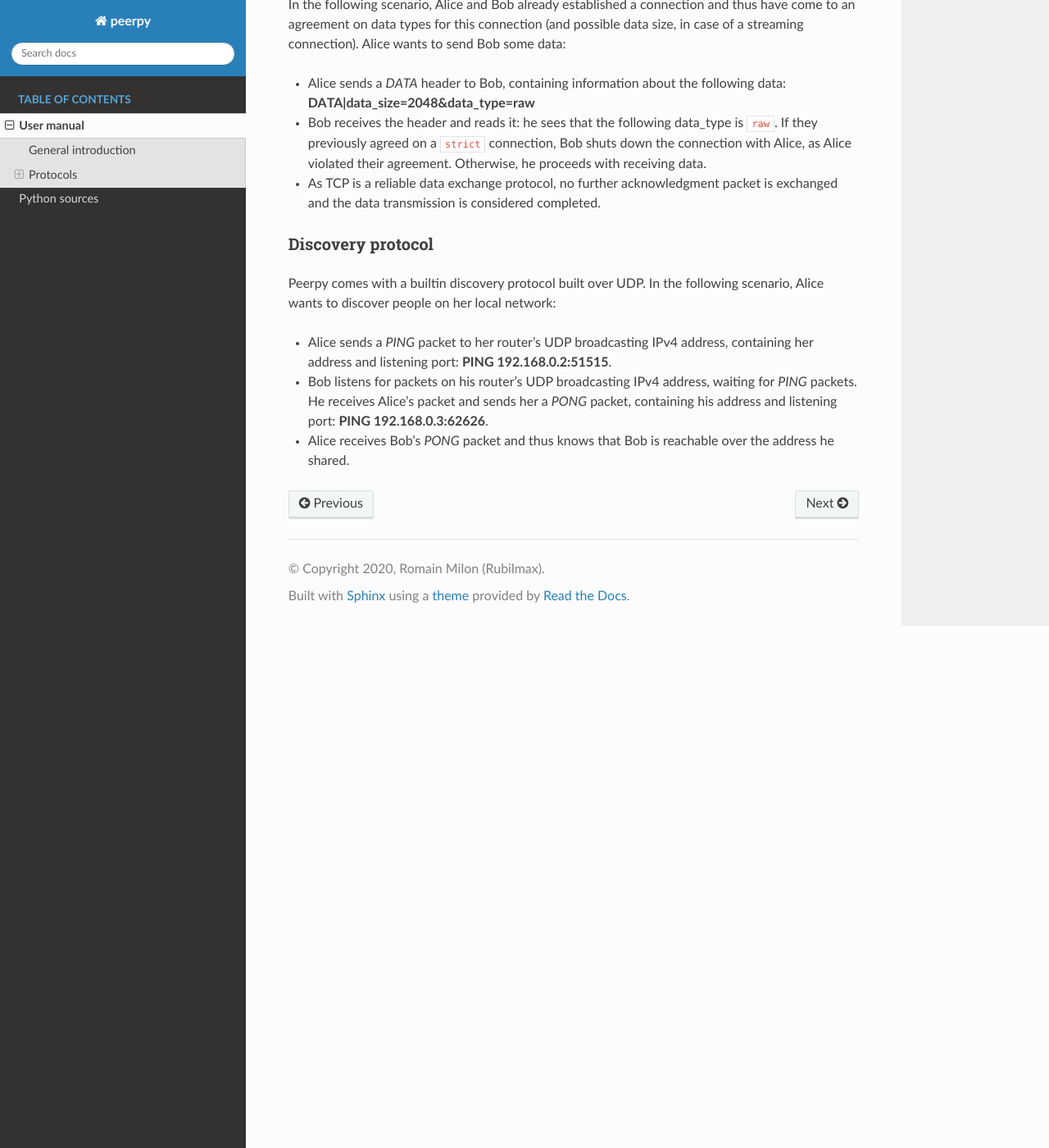
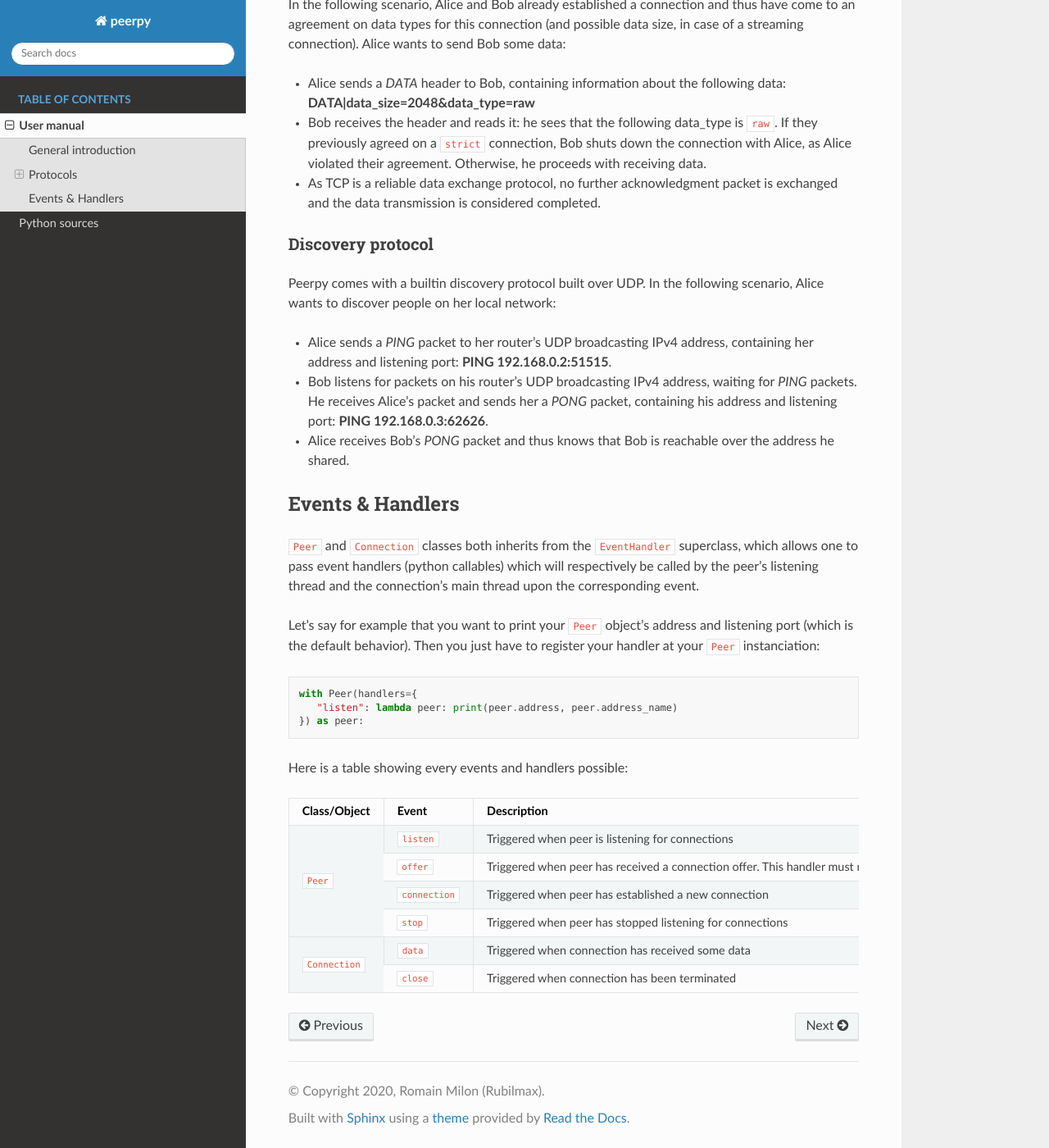
Before and after one commit to Rubilmax/peerpy, a Sphinx documentation site: the page built from docs/user_manual.rst, in a window 1280 px wide and 1400 px high, scrolled down 1268 px. Shown: the whole window at 82% size. Built offline with Sphinx 7.4.7 and the Read the Docs theme 2.0.0, drawn with Linux system fonts in a browser that asks for light colours.

Commit message:
Filled docs

```diff
--- a/docs/user_manual.rst
+++ b/docs/user_manual.rst
@@ -52,3 +52,33 @@ Peerpy comes with a builtin discovery protocol built over UDP. In the following
 * Alice sends a *PING* packet to her router's UDP broadcasting IPv4 address, containing her address and listening port: **PING 192.168.0.2:51515**.
 * Bob listens for packets on his router's UDP broadcasting IPv4 address, waiting for *PING* packets. He receives Alice's packet and sends her a *PONG* packet, containing his address and listening port: **PING 192.168.0.3:62626**.
 * Alice receives Bob's *PONG* packet and thus knows that Bob is reachable over the address he shared.
+
+Events & Handlers
+*****************
+
+:code:`Peer` and :code:`Connection` classes both inherits from the :code:`EventHandler` superclass, which allows one to pass event handlers (python callables) which will respectively be called by the peer's listening thread and the connection's main thread upon the corresponding event.
+
+Let's say for example that you want to print your :code:`Peer` object's address and listening port (which is the default behavior). Then you just have to register your handler at your :code:`Peer` instanciation::
+
+   with Peer(handlers={
+      "listen": lambda peer: print(peer.address, peer.address_name)
+   }) as peer:
+
+Here is a table showing every events and handlers possible:
+
++--------------------+--------------------+------------------------------------------------------------------------------------+----------------------------------+
+| Class/Object       | Event              | Description                                                                        | Arguments                        |
++====================+====================+====================================================================================+==================================+
+|                    | :code:`listen`     | Triggered when peer is listening for connections                                   | The listening peer               |
++                    +--------------------+------------------------------------------------------------------------------------+----------------------------------+
+|                    | :code:`offer`      | Triggered when peer has received a connection offer.                               | The connection to accept or deny |
+|                    |                    | This handler must return a boolean indicating whether to accept or deny the offer. |                                  |
++ :code:`Peer`       +--------------------+------------------------------------------------------------------------------------+----------------------------------+
+|                    | :code:`connection` | Triggered when peer has established a new connection                               | The connection established       |
++                    +--------------------+------------------------------------------------------------------------------------+----------------------------------+
+|                    | :code:`stop`       | Triggered when peer has stopped listening for connections                          | The peer that have stopped       |
++--------------------+--------------------+------------------------------------------------------------------------------------+----------------------------------+
+|                    | :code:`data`       | Triggered when connection has received some data                                   | The data received                |
++ :code:`Connection` +--------------------+------------------------------------------------------------------------------------+----------------------------------+
+|                    | :code:`close`      | Triggered when connection has been terminated                                      | The connection terminated        |
++--------------------+--------------------+------------------------------------------------------------------------------------+----------------------------------+
```
Also changed, not shown: 2 other files.
